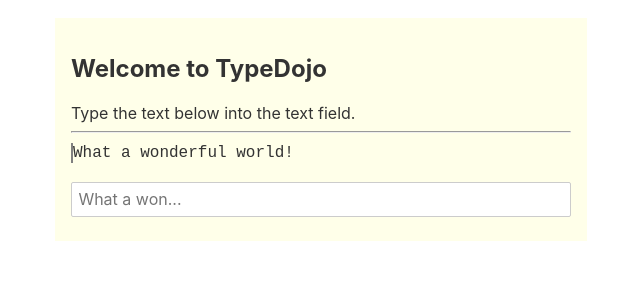
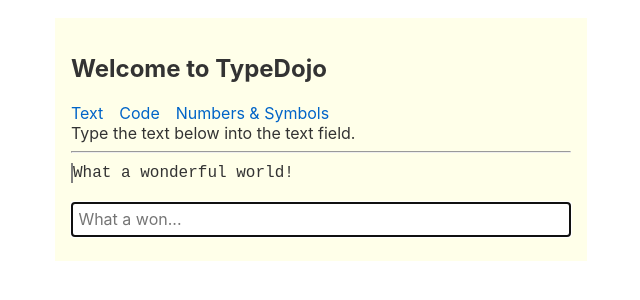
Before and after one commit to arnargisla/typejitsu, a Svelte app: page / in a window 1280 px wide. Shown: the top 300 px of the page, without its empty margins (319-959 px from the left). Built offline with nearby package versions, Linux system fonts and the light colour scheme.

Commit message:
Add more problem sets

```diff
--- a/src/App.svelte
+++ b/src/App.svelte
@@ -6,17 +6,57 @@
 	margin: 10px auto;
 	padding: 1em;
 }
+
+a {
+	margin-right: 1em;
+}
 </style>
 
 <script>
 	import PracticePad from './PracticePad.svelte';
 
-	let problemSet = ["What a wonderful world!", "What is this, magic?"];
+	const problemSets = [
+		{
+			name: "Text",
+			problems: [
+				"What a wonderful world!",
+				"What is this, magic?",
+			],
+		},
+		{
+			name: "Code",
+			problems: [
+				`function(x) { return x; }`,
+				`() => { return "Hello, world!"; }`,
+			],
+		},
+		{
+			name: "Numbers & Symbols",
+			problems: [
+				`1820 3949 0695 8231`,
+				`%*@! <(}! >?|) *@)# []&* =~-\\ /.$\{`,
+			],
+		}
+	];
+
+	let currentProblemSet = problemSets[0];
+	let practicePad;
+
+	function handleClick(e, problemIndex) {
+		practicePad.setProblemIndex(0);
+		currentProblemSet = problemSets[problemIndex];
+		e.preventDefault();
+	}
 </script>
 
 <div class="main">
 	<h2>Welcome to TypeDojo</h2>
+	<div>
+		{#each problemSets as problemSet, i}
+		<a href="#{problemSet.name}" on:click={ e => handleClick(e, i) }>{problemSet.name}</a>
+		{/each}
+	</div>
 	<div>Type the text below into the text field.</div>
 	<hr>
-	<PracticePad problemSet={problemSet} />
+	<PracticePad bind:this={practicePad} problemSet={currentProblemSet} />
 </div>
--- a/src/PracticePad.svelte
+++ b/src/PracticePad.svelte
@@ -12,17 +12,32 @@
 <script>
 	import TargetText from './TargetText.svelte'
 
-	export let problemSet = ["Example text to write!"];
+	export let problemSet = {
+		name: "Example set",
+		problems: ["Example text to write!"],
+	};
+
+	export let setProblemIndex = function(index) {
+		currentProblemIndex = index;
+	}
+
+	let debug = false;
 
 	let currentProblemIndex = 0;
-	let currentProblem = problemSet[currentProblemIndex];
-	let remainingText = currentProblem;
+
+	let currentProblem = problemSet.problems[currentProblemIndex];
+	let	remainingText = currentProblem;
 	let confirmedText = "";
 	let pendingText = "";
-	let debug = false;
-	let setCompleted = false;
 
+	$: {
+		currentProblem = problemSet.problems[currentProblemIndex];
+		remainingText = currentProblem;
+		confirmedText = "";
+		pendingText = "";
+	}
 	$: writtenText = `${confirmedText}${pendingText}`;
+	$: setCompleted = (currentProblemIndex === problemSet.problems.length-1) && remainingText === "";
 
 	function handleInput(e){
 		const pendingAndRemainingMatch = pendingText === remainingText;
@@ -42,19 +57,15 @@
 		}
 	}
 
+
 	function generateNewProblem() {
-		currentProblemIndex += 1;
-		if (currentProblemIndex > problemSet.length-1) {
-			setCompleted = true;
-		} else {
-			currentProblem= problemSet[currentProblemIndex];
-			remainingText = currentProblem;
-			confirmedText = "";
-			pendingText = "";
+		console.log(setCompleted, currentProblemIndex, problemSet.problems.length-1);
+
+		if(!setCompleted){
+			currentProblemIndex += 1;
 		}
 	}
 </script>
-
 
 {#if setCompleted}
 	<strong>Congratulations, you finished the problem set!</strong>
@@ -62,6 +73,7 @@
 	<TargetText textToWrite={currentProblem} writtenText={writtenText} />
 	<br />
 	<input
+		autofocus
 		type=text
 		placeholder={confirmedText === "" ? `${currentProblem.slice(0,10)}...` : "" }
 		on:input={handleInput}
@@ -76,6 +88,7 @@
 		<div>writtenText: "{writtenText}"</div>
 		<div>confirmedText: "{confirmedText}"</div>
 		<div>pendingText: "{pendingText}"</div>
+		<div>currentProblem: "{currentProblem}"</div>
 		{/if}
 	</div>
 {/if}
```
